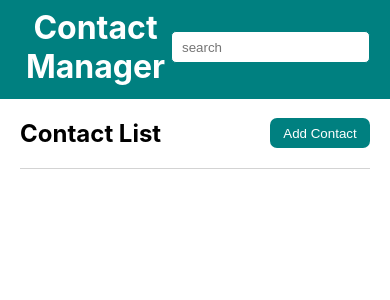
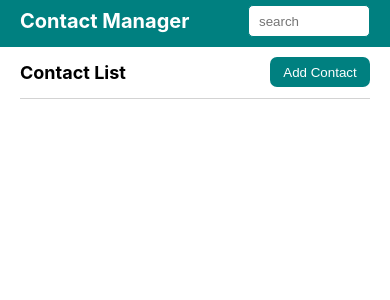
Before and after one commit to Karthick-Jayaprakash/contact_manager_react, a React (Create React App) app: page / in a window 390 px wide. Shown: the top 300 px of the page. Built offline with nearby package versions, Linux system fonts and the light colour scheme.

Commit message:
changes done

```diff
--- a/src/components/ContactCard.js
+++ b/src/components/ContactCard.js
@@ -2,6 +2,7 @@ import {Link} from "react-router-dom"
 
 function ContactCard  ({contact,handleDelete}) {
   return (
+
     <div className="ContactCard">
       <div className="item">
         <div className="content">
--- a/src/index.css
+++ b/src/index.css
@@ -172,3 +172,15 @@ textarea:focus{
   margin-left:auto;
   margin-right:auto;
 }}
+@media(max-width:768px){
+  .Header h1{
+    font-size: 20px;
+  }
+  .Header input{
+    width:100px;
+  }
+  .ContactList h2{
+    font-size: 18px;
+  }
+
+}
```
